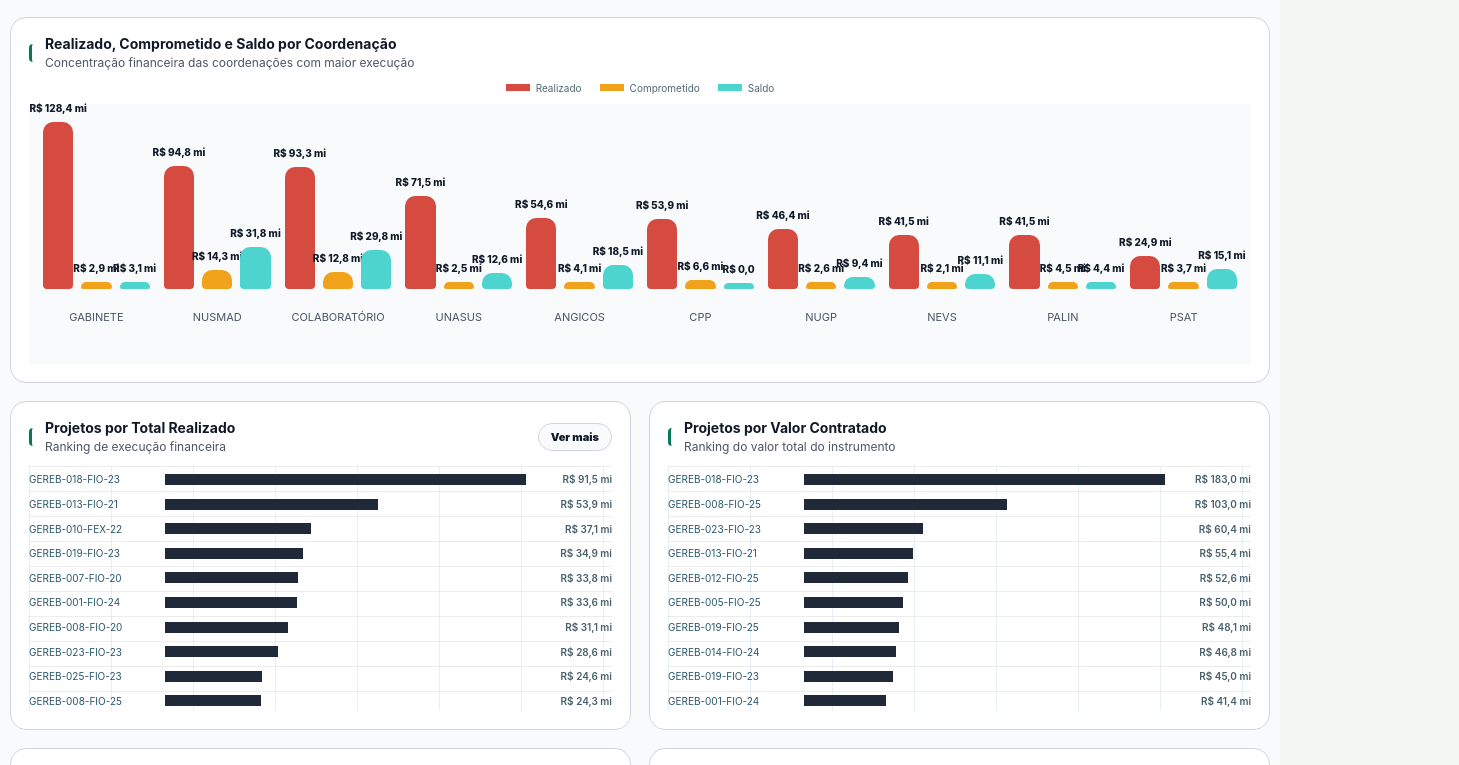
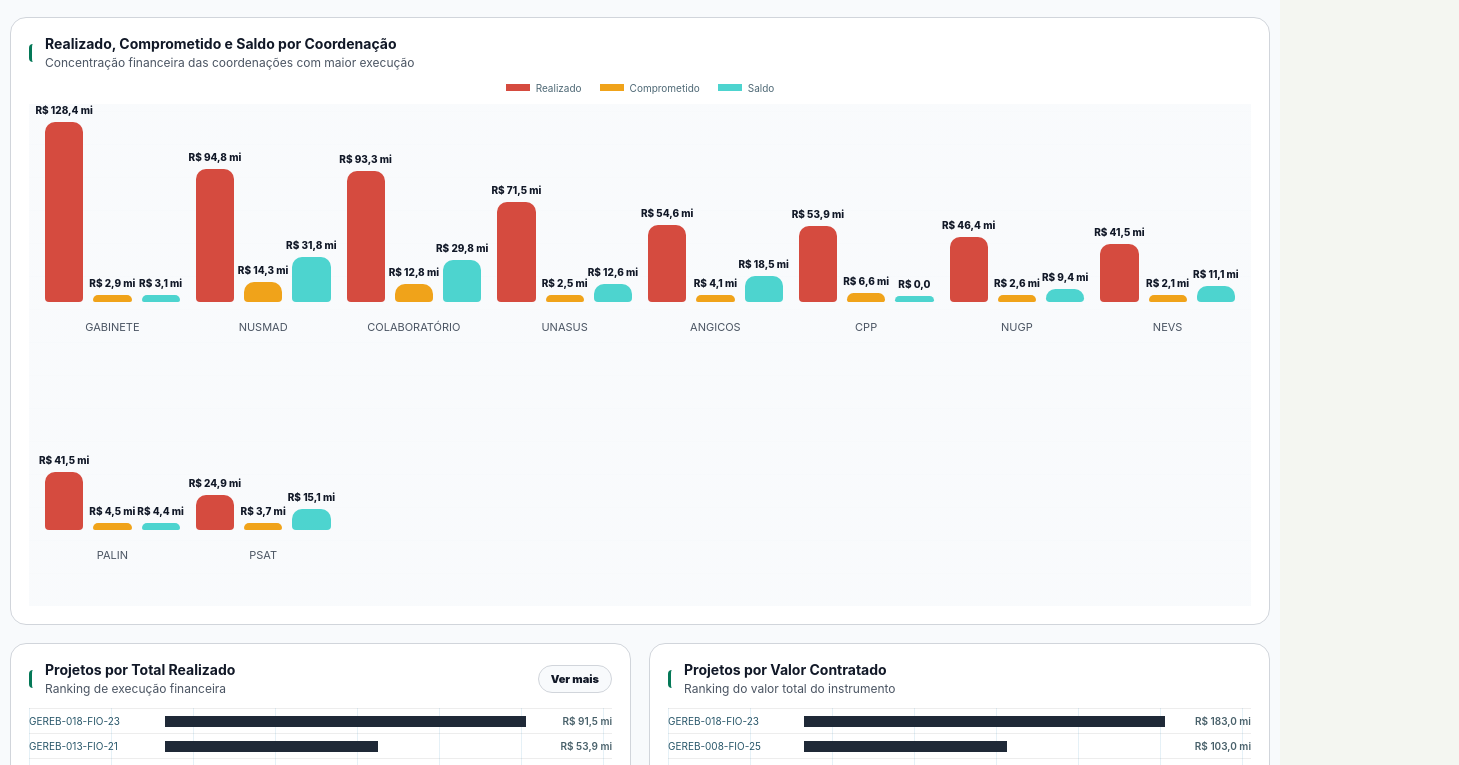
Before and after one commit to guilhermegalvaosilva/-Painel-de-Controle-Financeiro, a React (Vite) app: page / in a window 1280 px wide. Shown: the part 1135-1900 px from the top of the page, 1459 px wide, since content can reach past the window. Built offline with nearby package versions, Linux system fonts and the light colour scheme.

Commit message:
Aprimora gráfico de Realizado, Comprometido e Saldo por Coordenação

```diff
--- a/src/styles/dashboard.css
+++ b/src/styles/dashboard.css
@@ -750,12 +750,18 @@
 
 .column-chart {
   display: grid;
-   grid-template-columns: repeat(auto-fit, minmax(90px, 1fr));
-   gap: 14px;
-   min-height: 260px;
-   max-height: 320px;
-   padding: 18px 14px 40px;
-   background: #f8fafc;
+   grid-template-columns: repeat(auto-fit, minmax(120px, 1fr));
+   gap: 16px;
+   min-height: 280px;
+   padding: 18px 16px 44px;
+   background: linear-gradient(180deg, rgba(248, 250, 252, 0.9), rgba(248, 250, 252, 0.9)),
+     repeating-linear-gradient(
+       to top,
+       transparent,
+       transparent 32px,
+       rgba(226, 232, 240, 0.5) 32px,
+       rgba(226, 232, 240, 0.5) 33px
+     );
  }
 
  .column-group {
@@ -767,11 +773,10 @@
 
  .columns {
    display: grid;
-   grid-template-columns: repeat(3, minmax(16px, 1fr));
-   gap: 8px;
+   grid-template-columns: repeat(3, minmax(20px, 1fr));
+   gap: 10px;
    align-items: end;
-   height: 100%;
-   min-height: 160px;
+   min-height: 180px;
  }
 
  .column-bar {
@@ -785,7 +790,7 @@
 
  .col-value {
    position: absolute;
-   top: -20px;
+   top: -18px;
    left: 50%;
    transform: translateX(-50%);
    color: var(--blue-dark);
@@ -796,13 +801,15 @@
 
  .group-label {
    display: block;
-   margin-top: 4px;
+   margin-top: 8px;
    color: var(--muted);
    font-size: 11px;
    text-align: center;
    overflow: hidden;
    text-overflow: ellipsis;
    white-space: nowrap;
+ }
+
  .table-panel {
    position: relative;
    margin-top: 20px;
```
Lines whose indentation alone changed are shown as unchanged.
